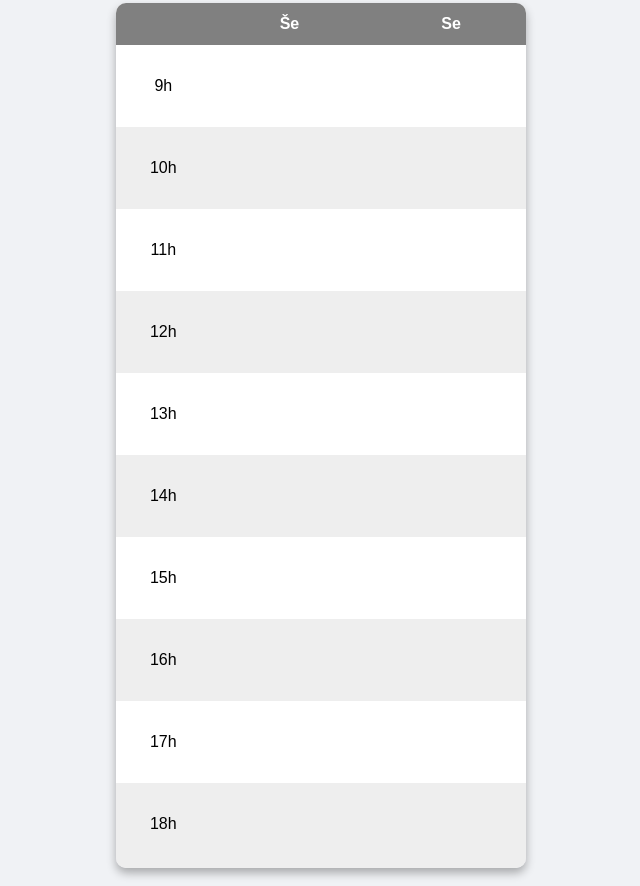
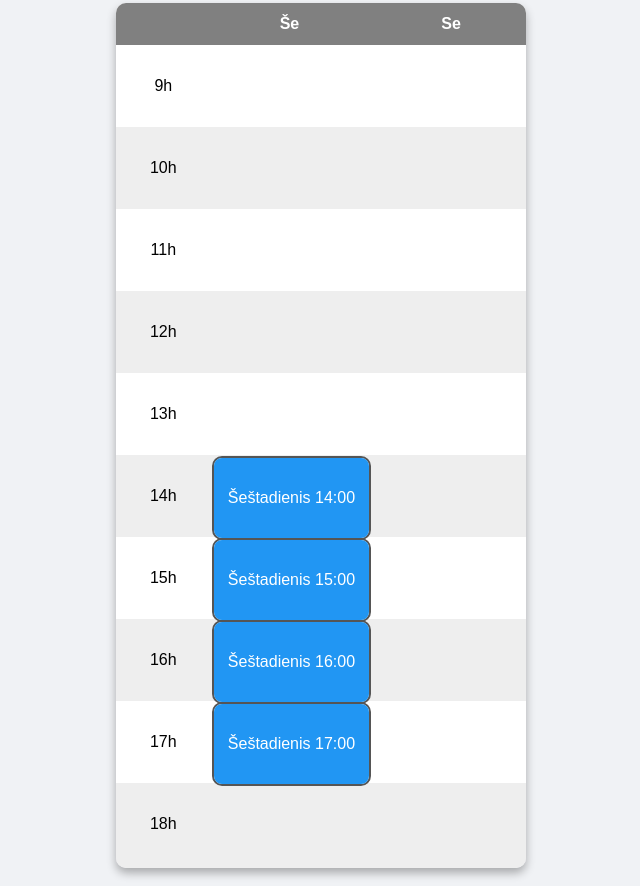
Before and after one commit to riusmaLT/tvarkarastis, a plain HTML site: page index.html in a window 1280 px wide. Shown: the part 833-1719 px from the top of the page, without its empty margins (319-959 px from the left). Drawn offline with Linux system fonts and the light colour scheme.

Commit message:
Update index.html

```diff
--- a/index.html
+++ b/index.html
@@ -413,10 +413,10 @@ tr:nth-child(even) {
 		//const cell_11_saturday = document.querySelectorAll('table.weekend tbody')[0].rows[2].cells[1];cell_11_saturday.appendChild(createCard2('Šeštadienis 11:00', 'Kaunas, K.Baršausko g. 59'));
 		//const cell_12_saturday = document.querySelectorAll('table.weekend tbody')[0].rows[3].cells[1];cell_12_saturday.appendChild(createCard2('Šeštadienis 12:00', 'Kaunas, K.Baršausko g. 59'));
 		//const cell_13_saturday = document.querySelectorAll('table.weekend tbody')[0].rows[4].cells[1];cell_13_saturday.appendChild(createCard2('Šeštadienis 13:00', 'Kaunas, K.Baršausko g. 59'));
-		//const cell_14_saturday = document.querySelectorAll('table.weekend tbody')[0].rows[5].cells[1];cell_14_saturday.appendChild(createCard2('Šeštadienis 14:00', 'Kaunas, K.Baršausko g. 59'));
-		//const cell_15_saturday = document.querySelectorAll('table.weekend tbody')[0].rows[6].cells[1];cell_15_saturday.appendChild(createCard2('Šeštadienis 15:00', 'Kaunas, K.Baršausko g. 59'));
-		//const cell_16_saturday = document.querySelectorAll('table.weekend tbody')[0].rows[7].cells[1];cell_16_saturday.appendChild(createCard2('Šeštadienis 16:00', 'Kaunas, K.Baršausko g. 59'));
-		//const cell_17_saturday = document.querySelectorAll('table.weekend tbody')[0].rows[8].cells[1];cell_17_saturday.appendChild(createCard2('Šeštadienis 17:00', 'Kaunas, K.Baršausko g. 59'));
+		const cell_14_saturday = document.querySelectorAll('table.weekend tbody')[0].rows[5].cells[1];cell_14_saturday.appendChild(createCard2('Šeštadienis 14:00', 'Kaunas, K.Baršausko g. 59'));
+		const cell_15_saturday = document.querySelectorAll('table.weekend tbody')[0].rows[6].cells[1];cell_15_saturday.appendChild(createCard2('Šeštadienis 15:00', 'Kaunas, K.Baršausko g. 59'));
+		const cell_16_saturday = document.querySelectorAll('table.weekend tbody')[0].rows[7].cells[1];cell_16_saturday.appendChild(createCard2('Šeštadienis 16:00', 'Kaunas, K.Baršausko g. 59'));
+		const cell_17_saturday = document.querySelectorAll('table.weekend tbody')[0].rows[8].cells[1];cell_17_saturday.appendChild(createCard2('Šeštadienis 17:00', 'Kaunas, K.Baršausko g. 59'));
 		//const cell_18_saturday = document.querySelectorAll('table.weekend tbody')[0].rows[9].cells[1];cell_18_saturday.appendChild(createCard2('Šeštadienis 18:00', 'Kaunas, K.Baršausko g. 59'));
 
 
```
